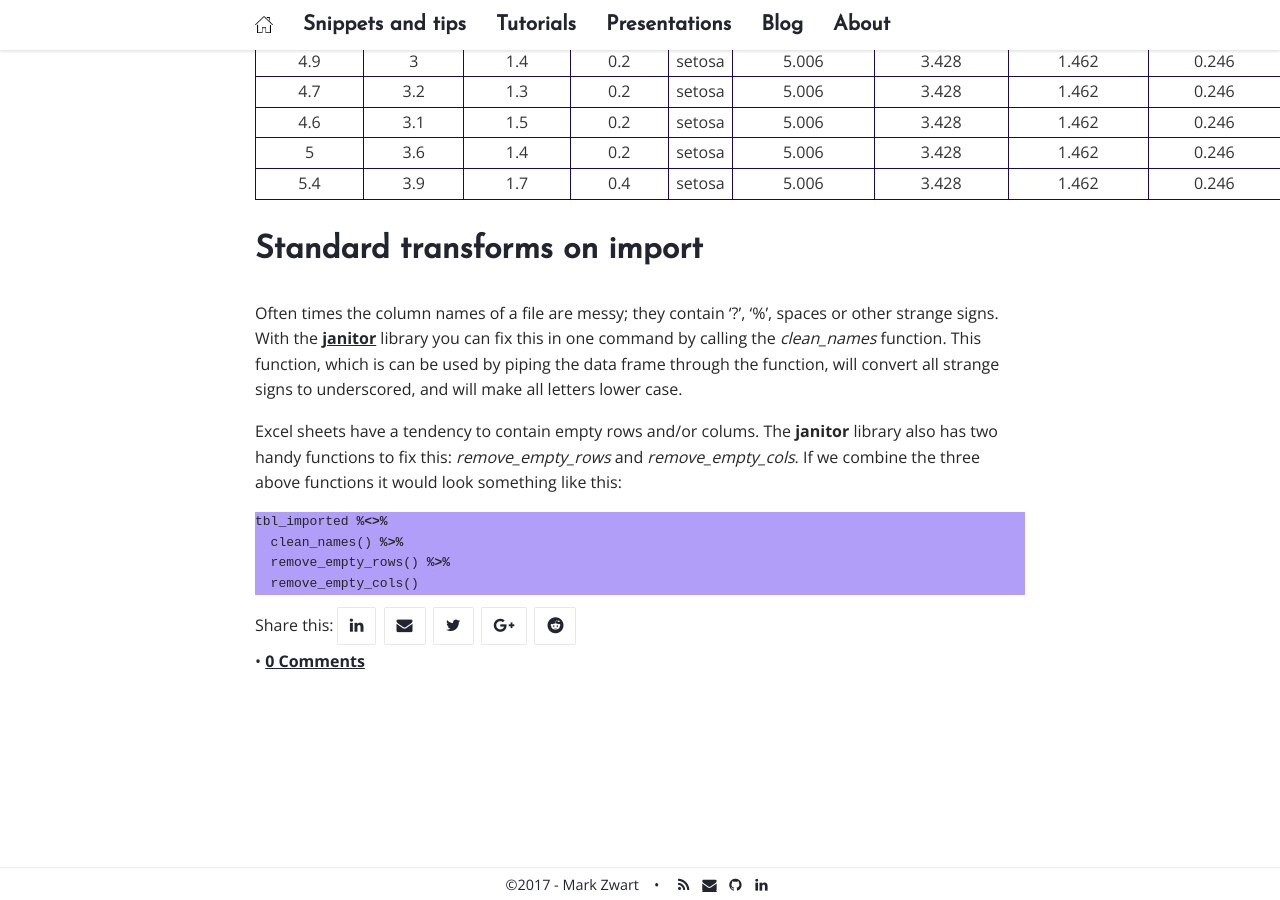
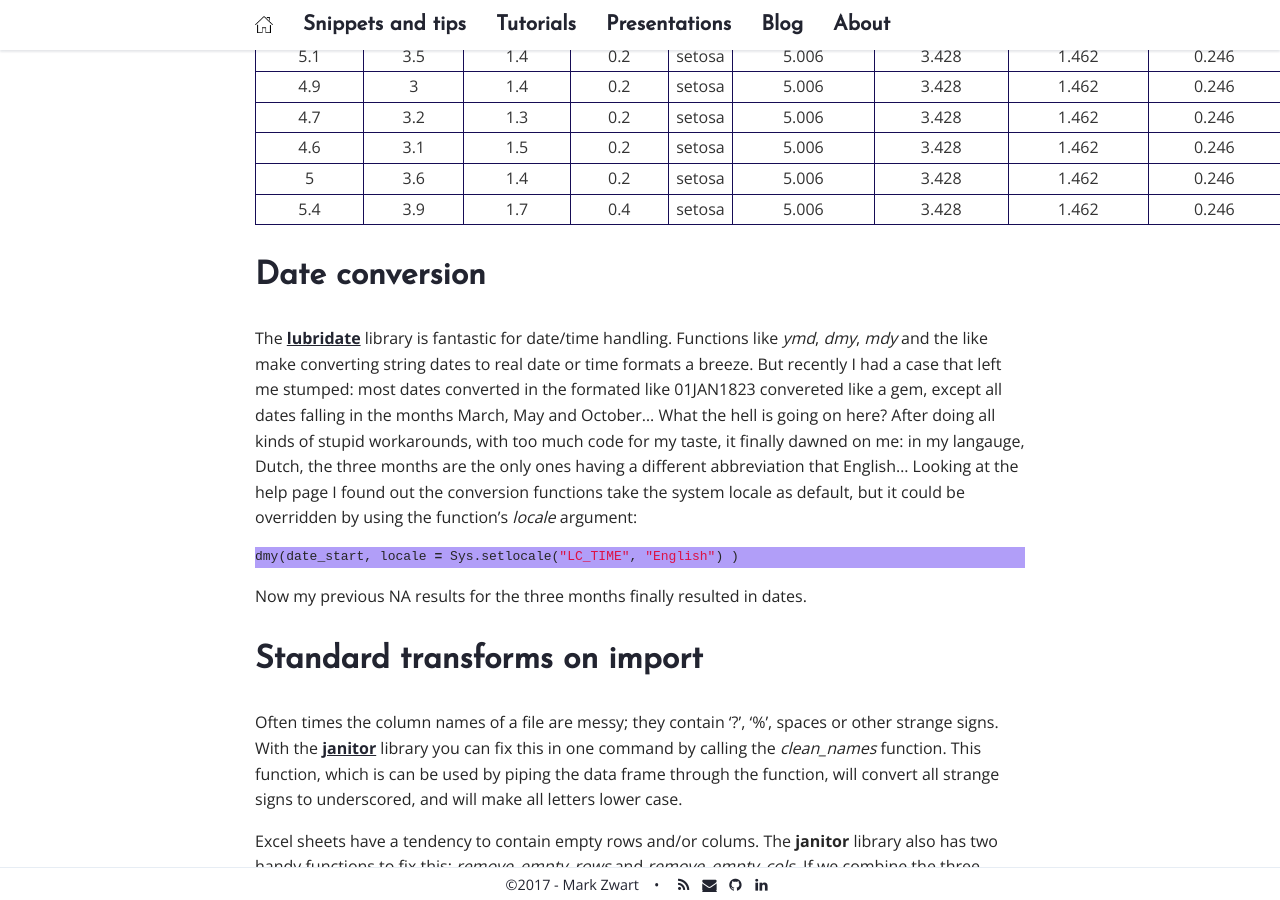
Before and after one commit to mark-me/mark-me.github.io, a Jekyll site: the page built from _pages/snippets-and-tips/data-transformation.md, in a window 1280 px wide and 900 px high, scrolled down 5964 px. Built offline with Jekyll 4.4.1, drawn with Linux system fonts in a browser that asks for light colours; nearby versions of some CDN libraries; comment, search, counter and statistics services are not loaded.

Commit message:
Update data-transformation.md

````diff
--- a/_pages/snippets-and-tips/data-transformation.md
+++ b/_pages/snippets-and-tips/data-transformation.md
@@ -206,6 +206,14 @@
 |5|3.6|1.4|0.2|setosa|5.006|3.428|1.462|0.246|
 |5.4|3.9|1.7|0.4|setosa|5.006|3.428|1.462|0.246|
 
+# Date conversion
+
+The **[lubridate](https://www.rdocumentation.org/packages/lubridate)** library is fantastic for date/time handling. Functions like _ymd_, _dmy_, _mdy_ and the like make converting string dates to real date or time formats a breeze. But recently I had a case that left me stumped: most dates converted in the formated like 01JAN1823 convereted like a gem, except all dates falling in the months March, May and October... What the hell is going on here? After doing all kinds of stupid workarounds, with too much code for my taste, it finally dawned on me: in my langauge, Dutch, the three months are the only ones having a different abbreviation that English... Looking at the help page I found out the conversion functions take the system locale as default, but it could be overridden by using the function's _locale_ argument:
+```r
+dmy(date_start, locale = Sys.setlocale("LC_TIME", "English") )
+```
+Now my previous NA results for the three months finally resulted in dates.
+
 # Standard transforms on import
 
 Often times the column names of a file are messy; they contain '?', '%', spaces or other strange signs. With the **[janitor](https://www.rdocumentation.org/packages/janitor)** library you can fix this in one command by calling the _clean_names_ function. This function, which is can be used by piping the data frame through the function, will convert all strange signs to underscored, and will make all letters lower case.
````
